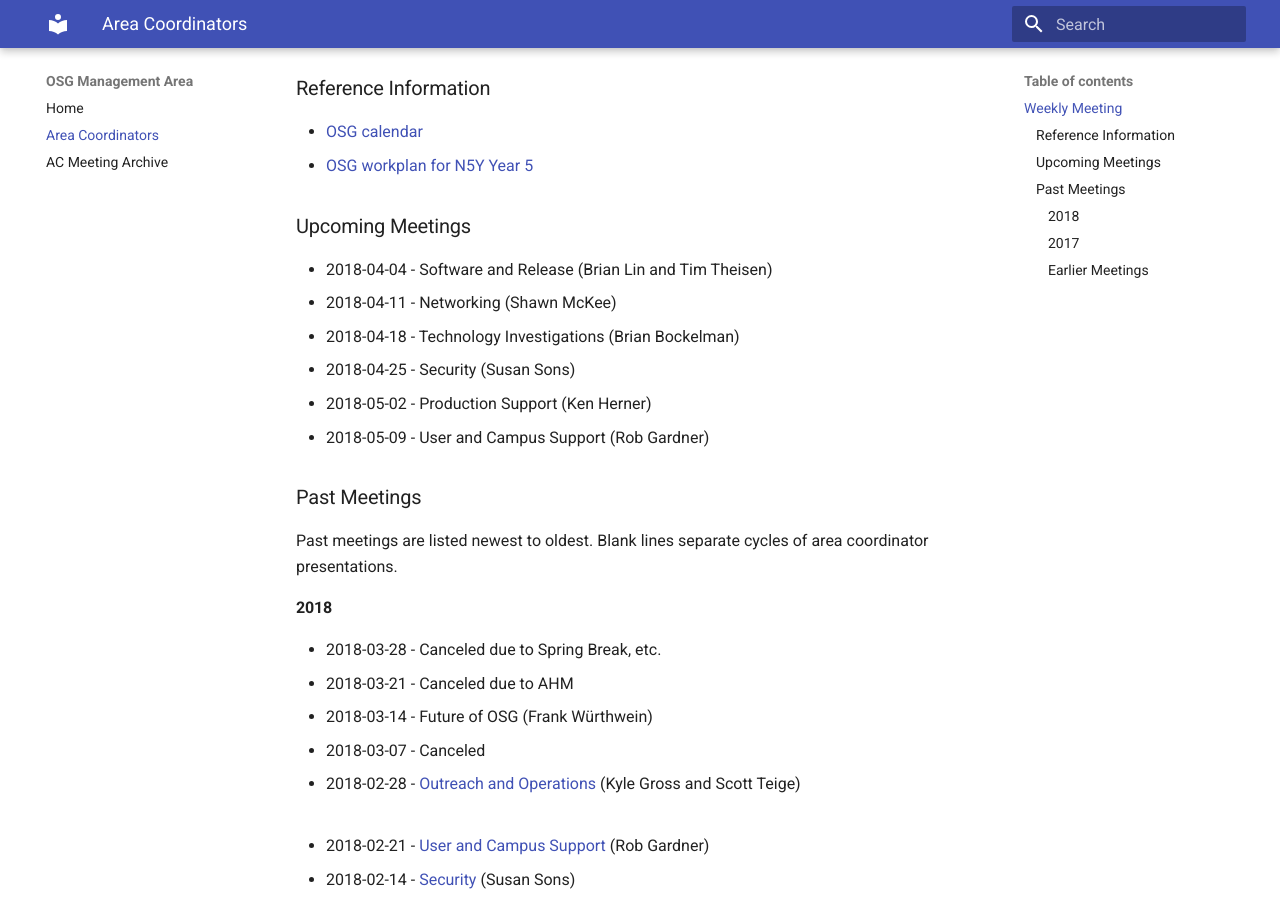
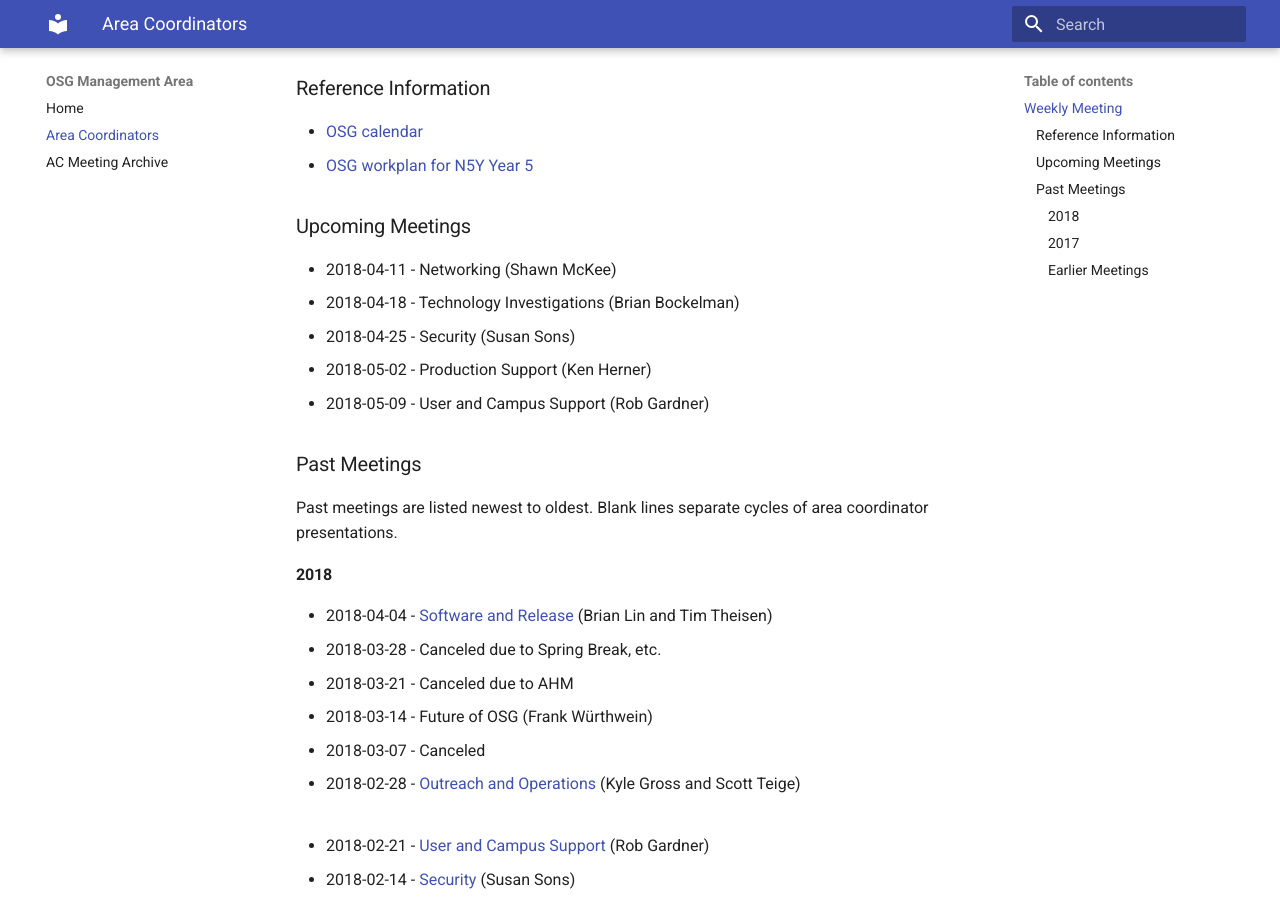
Before and after one commit to ppaschos/management-1, an MkDocs documentation site: the page built from docs/area-coordinators.md, in a window 1280 px wide and 900 px high, scrolled down 969 px. Built offline with MkDocs 1.6.1 and Material for MkDocs 9.7.7, drawn with Linux system fonts in a browser that asks for light colours; old or Windows-style settings are respelled for this version of MkDocs; part of the change alters nothing that is shown.

Commit message:
Add link for S&R, move to past meetings

```diff
--- a/docs/area-coordinators.md
+++ b/docs/area-coordinators.md
@@ -44,7 +44,6 @@ The current Area Coordinators are:
 
 ### Upcoming Meetings
 
-- 2018-04-04 - Software and Release (Brian Lin and Tim Theisen)
 - 2018-04-11 - Networking (Shawn McKee)
 - 2018-04-18 - Technology Investigations (Brian Bockelman)
 - 2018-04-25 - Security (Susan Sons)
@@ -57,6 +56,7 @@ Past meetings are listed newest to oldest.  Blank lines separate cycles of area
 
 #### 2018
 
+- 2018-04-04 - [Software and Release](https://docs.google.com/document/d/16ENmHa2IUwCxXOZ7tddPF3D4nxJjcCgkRA7pv7Z2SvU/edit?usp=sharing) (Brian Lin and Tim Theisen)
 - 2018-03-28 - Canceled due to Spring Break, etc.
 - 2018-03-21 - Canceled due to AHM
 - 2018-03-14 - Future of OSG (Frank Würthwein)
```
